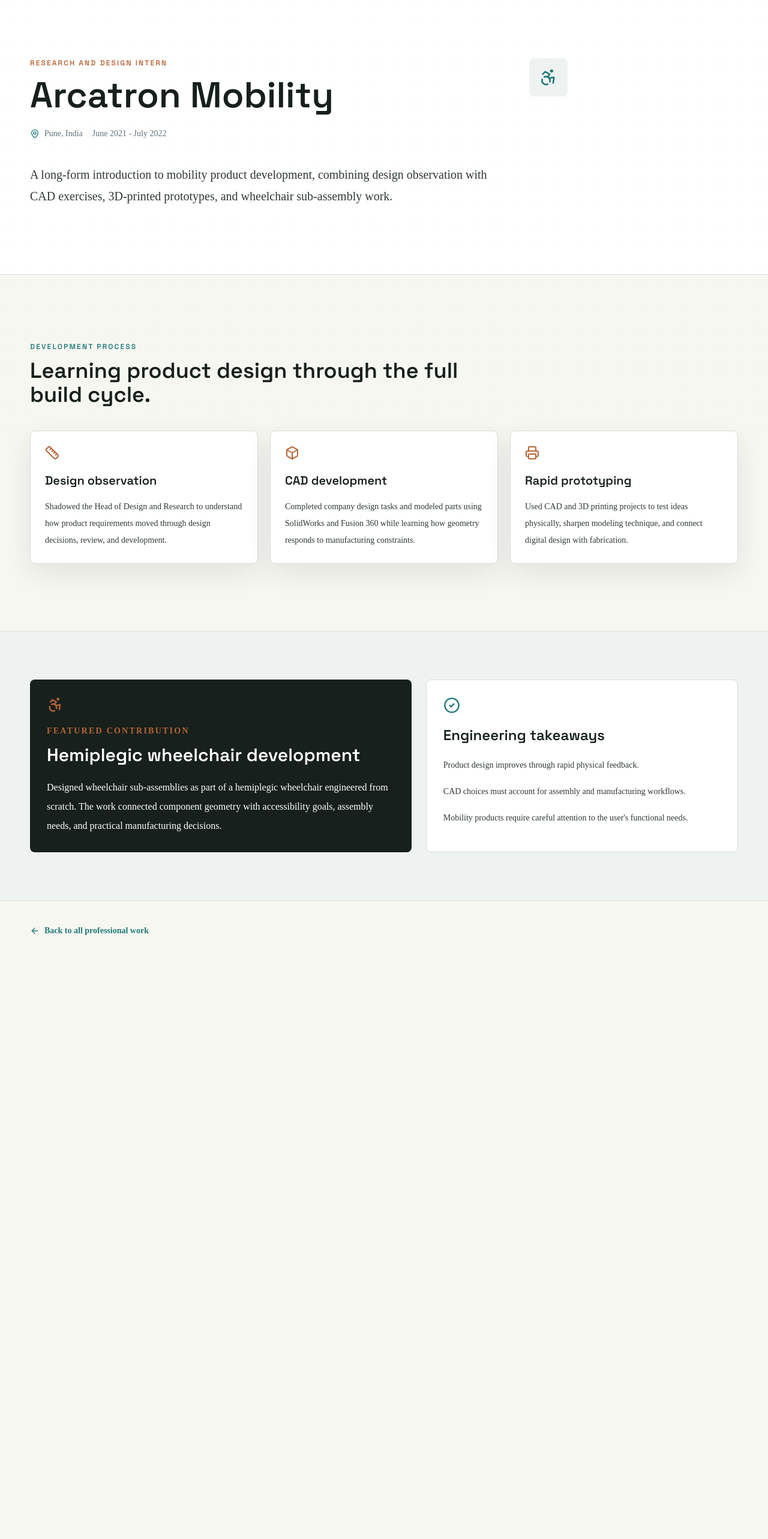
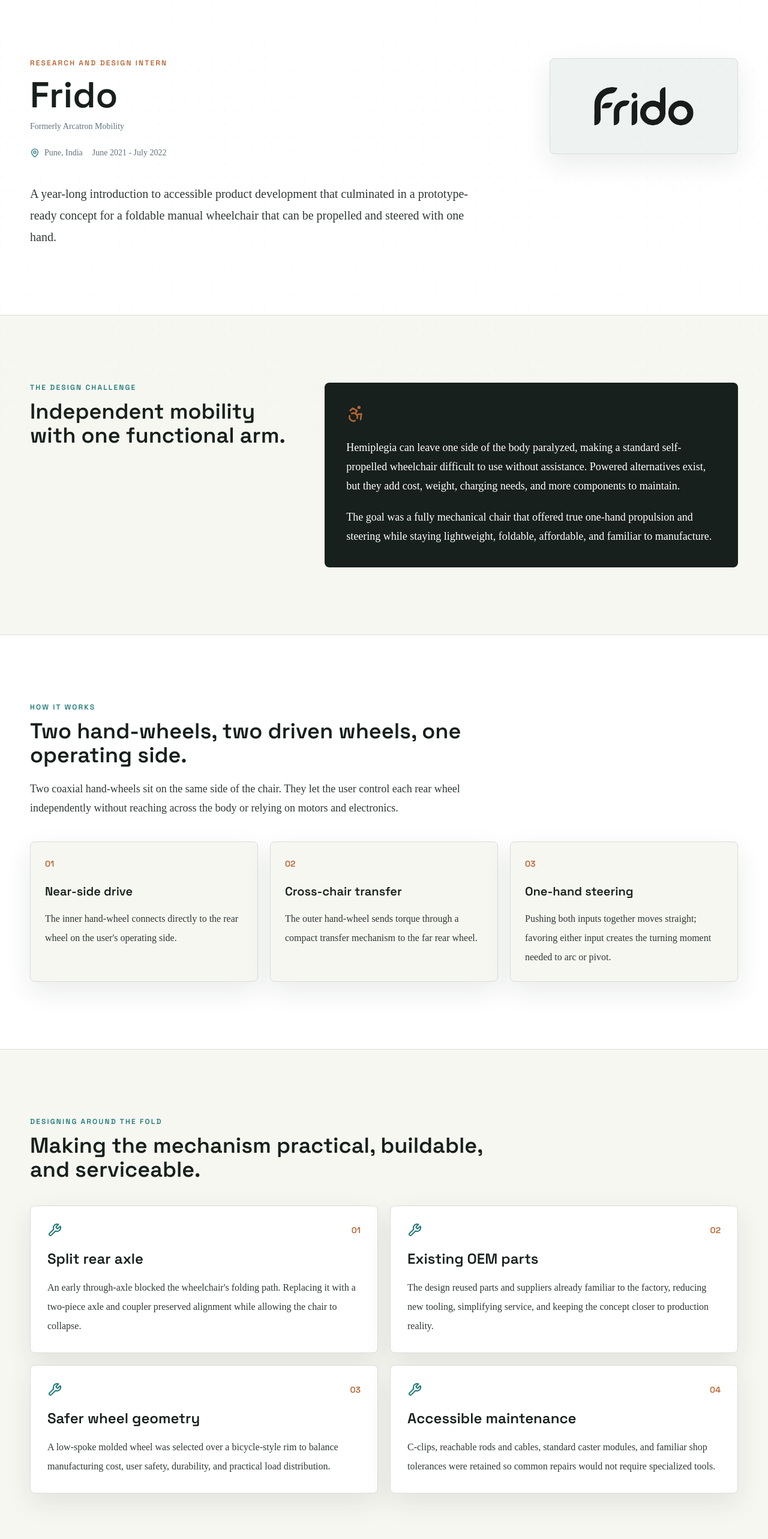
Before and after one commit to NeelMaheshwari5/website-portfolio, a Next.js app: page /work/arcatron in a window 1280 px wide. Shown: the part 80-2646 px from the top of the page at 60% size. Before the commit the page ends 1687 px from the top, so only its background shows below. Built offline with nearby package versions, Linux system fonts and the light colour scheme.

Commit message:
Expand Frido wheelchair case study

```diff
--- a/app/page.tsx
+++ b/app/page.tsx
@@ -39,17 +39,17 @@
       "Static equipment analysis spanning refrigerated gas storage, nozzle flexibility, engineering standards, and a faster boiler specification review workflow."
   },
   {
-    company: "Arcatron Mobility Pvt. Ltd.",
+    company: "Frido",
     role: "Research and Design Intern",
     place: "Pune, India",
     date: "Jun 2021 - Jul 2022",
     href: "/work/arcatron",
     logo: "/images/companies/arcatron-frido.png",
-    logoAlt: "Frido, formerly Arcatron, logo",
+    logoAlt: "Frido logo",
     darkLogoBand: false,
     icon: Ruler,
     overview:
-      "Hands-on mobility product development involving CAD, manufacturing workflows, rapid prototyping, and wheelchair sub-assembly design."
+      "Designed a foldable, one-hand-drive wheelchair concept while learning CAD, prototyping, factory workflows, and accessible product development."
   }
 ];
 
--- a/app/work/arcatron/page.tsx
+++ b/app/work/arcatron/page.tsx
@@ -1,36 +1,69 @@
+import Image from "next/image";
 import Link from "next/link";
 import {
   Accessibility,
   ArrowLeft,
   Box,
   CheckCircle2,
+  Factory,
+  Gauge,
   MapPin,
   Printer,
-  Ruler
+  Settings,
+  Wrench
 } from "lucide-react";
 
-const stages = [
+const operation = [
   {
-    icon: Ruler,
-    title: "Design observation",
+    title: "Near-side drive",
     text:
-      "Shadowed the Head of Design and Research to understand how product requirements moved through design decisions, review, and development."
+      "The inner hand-wheel connects directly to the rear wheel on the user's operating side."
   },
   {
-    icon: Box,
-    title: "CAD development",
+    title: "Cross-chair transfer",
     text:
-      "Completed company design tasks and modeled parts using SolidWorks and Fusion 360 while learning how geometry responds to manufacturing constraints."
+      "The outer hand-wheel sends torque through a compact transfer mechanism to the far rear wheel."
   },
   {
-    icon: Printer,
-    title: "Rapid prototyping",
+    title: "One-hand steering",
     text:
-      "Used CAD and 3D printing projects to test ideas physically, sharpen modeling technique, and connect digital design with fabrication."
+      "Pushing both inputs together moves straight; favoring either input creates the turning moment needed to arc or pivot."
   }
 ];
 
-export default function ArcatronPage() {
+const designDecisions = [
+  {
+    title: "Split rear axle",
+    text:
+      "An early through-axle blocked the wheelchair's folding path. Replacing it with a two-piece axle and coupler preserved alignment while allowing the chair to collapse."
+  },
+  {
+    title: "Existing OEM parts",
+    text:
+      "The design reused parts and suppliers already familiar to the factory, reducing new tooling, simplifying service, and keeping the concept closer to production reality."
+  },
+  {
+    title: "Safer wheel geometry",
+    text:
+      "A low-spoke molded wheel was selected over a bicycle-style rim to balance manufacturing cost, user safety, durability, and practical load distribution."
+  },
+  {
+    title: "Accessible maintenance",
+    text:
+      "C-clips, reachable rods and cables, standard caster modules, and familiar shop tolerances were retained so common repairs would not require specialized tools."
+  }
+];
+
+const gearTypes = ["Spur", "Helical", "Bevel", "Herringbone", "Worm"];
+
+const nextSteps = [
+  "Add a selector clutch that locks both hand-wheels together for easier straight-line travel.",
+  "Evaluate a belt or chain transfer to reduce rod-end maintenance without sacrificing foldability.",
+  "Run a structured ergonomics study covering grip diameter, spacing, angle, comfort, and control.",
+  "Build and test a physical prototype with hemiplegic users and rehabilitation professionals."
+];
+
+export default function FridoPage() {
   return (
     <main className="noise min-h-screen bg-paper">
       <nav className="border-b border-line bg-paper/90 backdrop-blur-xl">
@@ -53,14 +86,17 @@
 
       <header className="border-b border-line bg-white py-20 md:py-28">
         <div className="section-shell">
-          <div className="flex max-w-4xl flex-col gap-8 md:flex-row md:items-start md:justify-between">
+          <div className="grid gap-10 lg:grid-cols-[1fr_0.38fr] lg:items-start">
             <div>
               <p className="font-display text-xs font-semibold uppercase tracking-[0.18em] text-copper">
                 Research and Design Intern
               </p>
               <h1 className="mt-4 font-display text-4xl font-semibold leading-tight text-ink md:text-6xl">
-                Arcatron Mobility
+                Frido
               </h1>
+              <p className="mt-3 text-sm font-medium text-steel">
+                Formerly Arcatron Mobility
+              </p>
               <div className="mt-6 flex flex-wrap gap-4 text-sm font-medium text-steel">
                 <span className="inline-flex items-center gap-2">
                   <MapPin className="h-4 w-4 text-teal" />
@@ -68,72 +104,237 @@
                 </span>
                 <span>June 2021 - July 2022</span>
               </div>
+              <p className="mt-10 max-w-3xl text-xl leading-9 text-graphite">
+                A year-long introduction to accessible product development that
+                culminated in a prototype-ready concept for a foldable manual
+                wheelchair that can be propelled and steered with one hand.
+              </p>
             </div>
-            <div className="flex h-16 w-16 shrink-0 items-center justify-center rounded-[8px] bg-field text-teal">
-              <Accessibility className="h-8 w-8" />
+            <div className="flex min-h-40 items-center justify-center rounded-[8px] border border-line bg-field p-8 shadow-panel">
+              <div className="relative h-20 w-full max-w-52">
+                <Image
+                  src="/images/companies/arcatron-frido.png"
+                  alt="Frido logo"
+                  fill
+                  sizes="208px"
+                  className="object-contain"
+                />
+              </div>
             </div>
           </div>
-          <p className="mt-10 max-w-3xl text-xl leading-9 text-graphite">
-            A long-form introduction to mobility product development, combining design
-            observation with CAD exercises, 3D-printed prototypes, and wheelchair
-            sub-assembly work.
-          </p>
         </div>
       </header>
 
       <section className="py-20 md:py-28">
-        <div className="section-shell">
-          <p className="font-display text-xs font-semibold uppercase tracking-[0.18em] text-teal">
-            Development Process
-          </p>
-          <h2 className="mt-3 max-w-3xl font-display text-3xl font-semibold text-ink md:text-4xl">
-            Learning product design through the full build cycle.
-          </h2>
-          <div className="mt-10 grid gap-5 md:grid-cols-3">
-            {stages.map((stage) => {
-              const Icon = stage.icon;
-              return (
-                <article
-                  key={stage.title}
-                  className="rounded-[8px] border border-line bg-white p-6 shadow-panel"
-                >
-                  <Icon className="h-6 w-6 text-copper" />
-                  <h3 className="mt-5 font-display text-xl font-semibold text-ink">
-                    {stage.title}
-                  </h3>
-                  <p className="mt-4 text-sm leading-7 text-graphite">{stage.text}</p>
-                </article>
-              );
-            })}
+        <div className="section-shell grid gap-8 lg:grid-cols-[0.8fr_1.2fr] lg:items-start">
+          <div>
+            <p className="font-display text-xs font-semibold uppercase tracking-[0.18em] text-teal">
+              The Design Challenge
+            </p>
+            <h2 className="mt-3 font-display text-3xl font-semibold leading-tight text-ink md:text-4xl">
+              Independent mobility with one functional arm.
+            </h2>
+          </div>
+          <div className="rounded-[8px] bg-ink p-7 text-white md:p-9">
+            <Accessibility className="h-8 w-8 text-copper" />
+            <p className="mt-6 text-lg leading-8 text-white/78">
+              Hemiplegia can leave one side of the body paralyzed, making a standard
+              self-propelled wheelchair difficult to use without assistance. Powered
+              alternatives exist, but they add cost, weight, charging needs, and more
+              components to maintain.
+            </p>
+            <p className="mt-5 text-lg leading-8 text-white/78">
+              The goal was a fully mechanical chair that offered true one-hand
+              propulsion and steering while staying lightweight, foldable, affordable,
+              and familiar to manufacture.
+            </p>
           </div>
         </div>
       </section>
 
-      <section className="border-y border-line bg-field py-20">
-        <div className="section-shell grid gap-6 md:grid-cols-[1.1fr_0.9fr]">
+      <section className="border-y border-line bg-white py-20 md:py-28">
+        <div className="section-shell">
+          <p className="font-display text-xs font-semibold uppercase tracking-[0.18em] text-teal">
+            How It Works
+          </p>
+          <h2 className="mt-3 max-w-3xl font-display text-3xl font-semibold text-ink md:text-4xl">
+            Two hand-wheels, two driven wheels, one operating side.
+          </h2>
+          <p className="mt-5 max-w-3xl text-lg leading-8 text-graphite">
+            Two coaxial hand-wheels sit on the same side of the chair. They let the
+            user control each rear wheel independently without reaching across the
+            body or relying on motors and electronics.
+          </p>
+          <div className="mt-10 grid gap-5 md:grid-cols-3">
+            {operation.map((item, index) => (
+              <article
+                key={item.title}
+                className="rounded-[8px] border border-line bg-paper p-6 shadow-panel"
+              >
+                <span className="font-display text-sm font-semibold text-copper">
+                  0{index + 1}
+                </span>
+                <h3 className="mt-5 font-display text-xl font-semibold text-ink">
+                  {item.title}
+                </h3>
+                <p className="mt-4 text-base leading-8 text-graphite">{item.text}</p>
+              </article>
+            ))}
+          </div>
+        </div>
+      </section>
+
+      <section className="py-20 md:py-28">
+        <div className="section-shell">
+          <p className="font-display text-xs font-semibold uppercase tracking-[0.18em] text-teal">
+            Designing Around the Fold
+          </p>
+          <h2 className="mt-3 max-w-3xl font-display text-3xl font-semibold leading-tight text-ink md:text-4xl">
+            Making the mechanism practical, buildable, and serviceable.
+          </h2>
+          <div className="mt-10 grid gap-5 md:grid-cols-2">
+            {designDecisions.map((decision, index) => (
+              <article
+                key={decision.title}
+                className="rounded-[8px] border border-line bg-white p-7 shadow-panel"
+              >
+                <div className="flex items-center justify-between">
+                  <Wrench className="h-6 w-6 text-teal" />
+                  <span className="font-display text-sm font-semibold text-copper">
+                    0{index + 1}
+                  </span>
+                </div>
+                <h3 className="mt-5 font-display text-2xl font-semibold text-ink">
+                  {decision.title}
+                </h3>
+                <p className="mt-4 text-base leading-8 text-graphite">
+                  {decision.text}
+                </p>
+              </article>
+            ))}
+          </div>
+        </div>
+      </section>
+
+      <section className="border-y border-line bg-field py-20 md:py-28">
+        <div className="section-shell grid gap-8 lg:grid-cols-2">
+          <div className="rounded-[8px] border border-line bg-white p-7">
+            <Factory className="h-7 w-7 text-teal" />
+            <h2 className="mt-5 font-display text-2xl font-semibold text-ink">
+              Learning from the factory
+            </h2>
+            <p className="mt-5 text-base leading-8 text-graphite">
+              Before designing the chair, Neel followed the factory workflow from raw
+              steel tube preparation through cutting, bending, tack welding, powder
+              coating, final assembly, and quality inspection. That exposure made the
+              CAD work more grounded in how parts are actually held, joined, checked,
+              stored, repaired, and shipped.
+            </p>
+            <div className="mt-6 grid gap-3 sm:grid-cols-2">
+              {[
+                "Tube cutting and bending",
+                "Tack welding and fixtures",
+                "Final assembly",
+                "Quality inspection"
+              ].map((item) => (
+                <div
+                  key={item}
+                  className="rounded-[8px] border border-line bg-paper px-4 py-3 text-sm font-medium text-graphite"
+                >
+                  {item}
+                </div>
+              ))}
+            </div>
+          </div>
+
           <div className="rounded-[8px] bg-ink p-7 text-white">
-            <Accessibility className="h-7 w-7 text-copper" />
-            <p className="mt-5 text-sm font-semibold uppercase tracking-[0.16em] text-copper">
-              Featured Contribution
+            <Box className="h-7 w-7 text-copper" />
+            <h2 className="mt-5 font-display text-2xl font-semibold">
+              CAD and prototype skills
+            </h2>
+            <p className="mt-5 text-base leading-8 text-white/75">
+              SolidWorks became the main design environment for wheel, caster, frame,
+              footrest, armrest, seat, axle, and folding assemblies. Neel also learned
+              model slicing, PLA print preparation, nozzle and bed temperature setup,
+              and three-axis printer calibration.
             </p>
-            <h2 className="mt-3 font-display text-3xl font-semibold">
-              Hemiplegic wheelchair development
+            <div className="mt-7 flex items-center gap-3 border-t border-white/15 pt-6">
+              <Printer className="h-5 w-5 text-copper" />
+              <span className="text-sm font-semibold text-white/80">
+                CAD decisions checked through assembly and fold-path interference
+              </span>
+            </div>
+          </div>
+        </div>
+      </section>
+
+      <section className="py-20 md:py-28">
+        <div className="section-shell grid gap-10 lg:grid-cols-[0.72fr_1.28fr]">
+          <div>
+            <p className="font-display text-xs font-semibold uppercase tracking-[0.18em] text-teal">
+              Supporting CAD Practice
+            </p>
+            <h2 className="mt-3 font-display text-3xl font-semibold leading-tight text-ink md:text-4xl">
+              Learning how different gears are modeled.
             </h2>
-            <p className="mt-5 leading-8 text-white/72">
-              Designed wheelchair sub-assemblies as part of a hemiplegic wheelchair
-              engineered from scratch. The work connected component geometry with
-              accessibility goals, assembly needs, and practical manufacturing decisions.
+            <p className="mt-5 text-lg leading-8 text-graphite">
+              Before tackling the wheelchair assembly, Neel practiced modeling common
+              gear geometries in SolidWorks. The exercises developed comfort with
+              revolves, sweeps, helixes, cuts, mirrors, and circular patterns.
             </p>
           </div>
-          <div className="rounded-[8px] border border-line bg-white p-7">
-            <CheckCircle2 className="h-7 w-7 text-teal" />
-            <h2 className="mt-5 font-display text-2xl font-semibold text-ink">
-              Engineering takeaways
+          <div className="grid grid-cols-2 gap-4 sm:grid-cols-3">
+            {gearTypes.map((gear) => (
+              <div
+                key={gear}
+                className="flex min-h-28 items-center justify-center rounded-[8px] border border-line bg-white p-5 text-center shadow-panel"
+              >
+                <div>
+                  <Settings className="mx-auto h-6 w-6 text-copper" />
+                  <p className="mt-3 font-display text-lg font-semibold text-ink">
+                    {gear} gear
+                  </p>
+                </div>
+              </div>
+            ))}
+          </div>
+        </div>
+      </section>
+
+      <section className="border-y border-line bg-white py-20 md:py-28">
+        <div className="section-shell grid gap-8 lg:grid-cols-[1.08fr_0.92fr]">
+          <div>
+            <p className="font-display text-xs font-semibold uppercase tracking-[0.18em] text-teal">
+              Outcome
+            </p>
+            <h2 className="mt-3 font-display text-3xl font-semibold leading-tight text-ink md:text-4xl">
+              Prototype-ready, but not released as a product.
             </h2>
-            <ul className="mt-5 space-y-4 text-sm leading-7 text-graphite">
-              <li>Product design improves through rapid physical feedback.</li>
-              <li>CAD choices must account for assembly and manufacturing workflows.</li>
-              <li>Mobility products require careful attention to the user&apos;s functional needs.</li>
+            <p className="mt-5 text-lg leading-8 text-graphite">
+              Neel owned the concept from factory study through SolidWorks assemblies
+              and bench-level validation, then presented it for internal prototyping.
+              The company chose not to create a new SKU because regional demand was
+              too narrow for a small manufacturer with portions of production
+              outsourced.
+            </p>
+            <p className="mt-5 text-lg leading-8 text-graphite">
+              The result was still a complete engineering proposal: a lightweight,
+              mechanical solution that protected folding capability, reused existing
+              parts, and prioritized predictable control and independent mobility.
+            </p>
+          </div>
+          <div className="rounded-[8px] bg-field p-7">
+            <Gauge className="h-7 w-7 text-teal" />
+            <h3 className="mt-5 font-display text-2xl font-semibold text-ink">
+              What I would test next
+            </h3>
+            <ul className="mt-5 space-y-4 text-base leading-8 text-graphite">
+              {nextSteps.map((step) => (
+                <li key={step} className="flex gap-3">
+                  <CheckCircle2 className="mt-1 h-5 w-5 shrink-0 text-teal" />
+                  <span>{step}</span>
+                </li>
+              ))}
             </ul>
           </div>
         </div>
```
